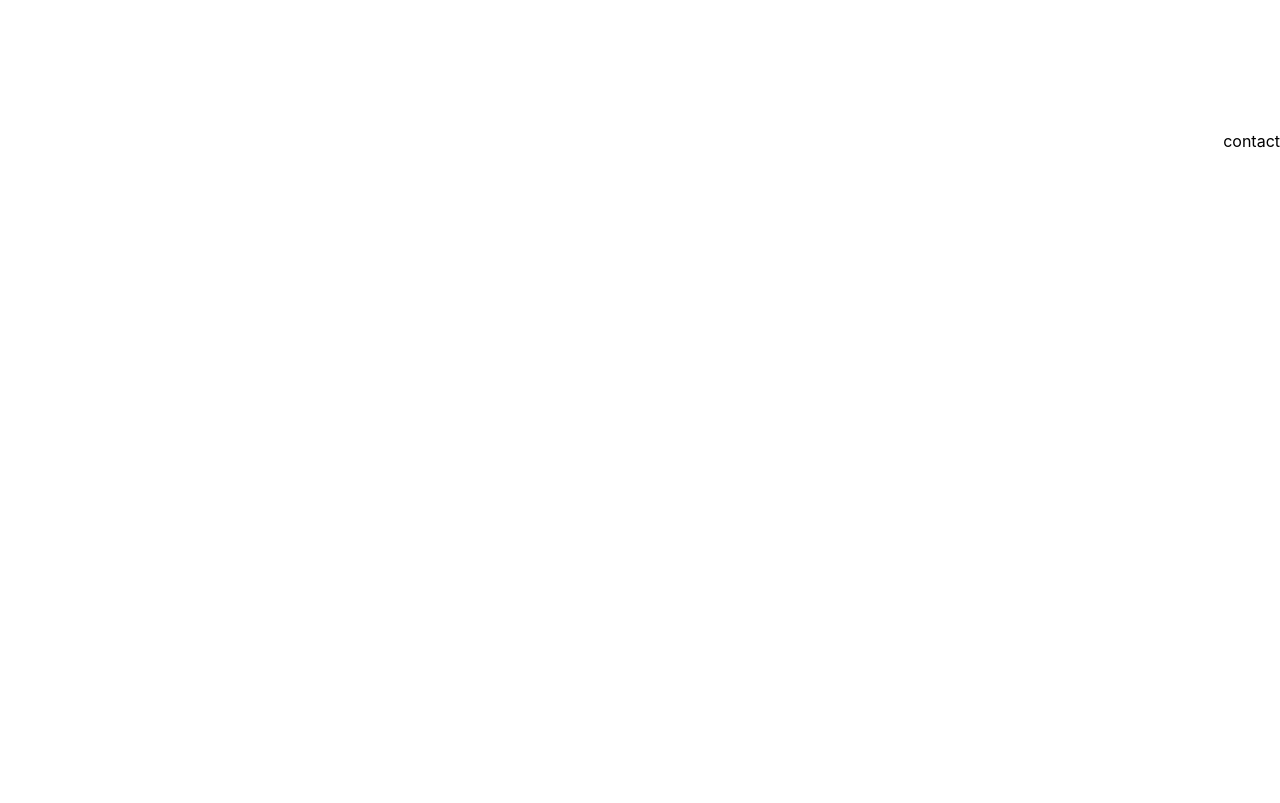
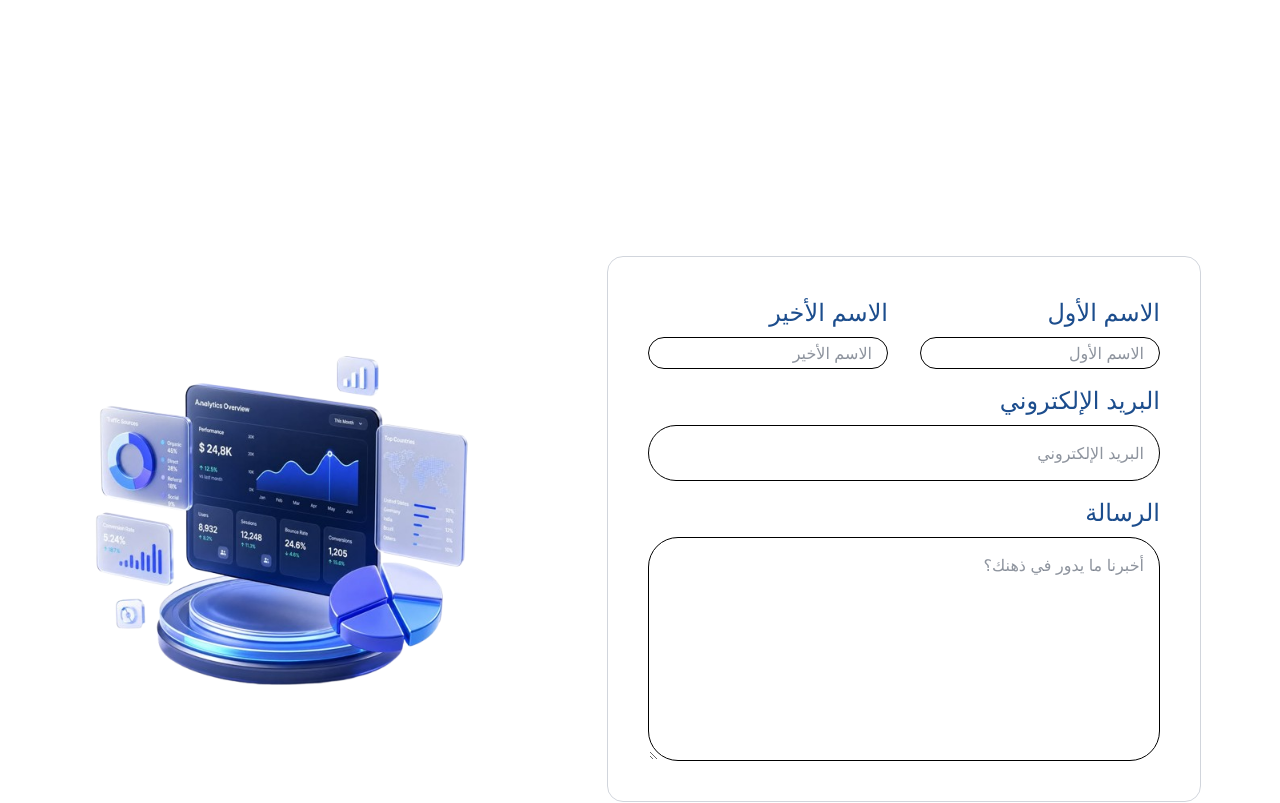
Before and after one commit to mH232/-, a React (Vite) app: page / in a window 1280 px wide. Shown: the part 1560-2363 px from the top of the page. Built offline with nearby package versions, Linux system fonts and the light colour scheme; no server answers; the database is empty.

Commit message:
Contact is done

```diff
--- a/src/Components/Contact.jsx
+++ b/src/Components/Contact.jsx
@@ -1,9 +1,55 @@
-import React from "react";
-
+import ContactImg from "../assets/Contact.png";
 function Contact() {
   return (
-    <div id="contact" className="main-section">
-      contact
+    <div id="contact" className="main-section flex-center gap-32">
+      <div className="contact-form rounded-2xl bg-white/70 border border-gray-300 backdrop-blur-md text-slate-800 p-10">
+        <div className="flex gap-8 ">
+          <div className="flex flex-col flex-1 gap-2">
+            <label htmlFor="firstName" className="text-2xl">
+              الاسم الأول
+            </label>
+            <input
+              id="firstName"
+              type="text"
+              placeholder="الاسم الأول"
+              className=" w-60 h-7 rounded-xl"
+            />
+          </div>
+
+          <div className="flex flex-col flex-1 gap-2">
+            <label htmlFor="lastName" className="text-2xl">
+              الاسم الأخير
+            </label>
+            <input
+              id="lastName"
+              type="text"
+              placeholder="الاسم الأخير"
+              className=" w-60 h-7 rounded-xl"
+            />
+          </div>
+        </div>
+
+        <div className="flex flex-col mt-4 gap-2">
+          <label htmlFor="email" className="text-2xl">
+            البريد الإلكتروني
+          </label>
+          <input id="email" type="email" placeholder="البريد الإلكتروني" />
+        </div>
+
+        <div className="flex flex-col mt-4 gap-2">
+          <label htmlFor="message" className="text-2xl">
+            الرسالة
+          </label>
+          <textarea
+            id="message"
+            rows="8"
+            placeholder="أخبرنا ما يدور في ذهنك؟"
+          />
+        </div>
+      </div>
+      <div className="img w-100 h-100 ">
+        <img src={ContactImg} alt="" />
+      </div>
     </div>
   );
 }
--- a/src/index.css
+++ b/src/index.css
@@ -19,3 +19,12 @@ body {
 li {
   list-style-type: none;
 }
+label {
+  color: #1c4d8d;
+}
+input,
+textarea {
+  border: 1px solid black;
+  border-radius: 30px;
+  padding: 15px;
+}
```
